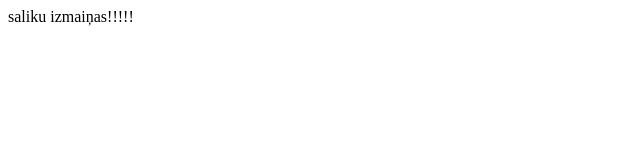
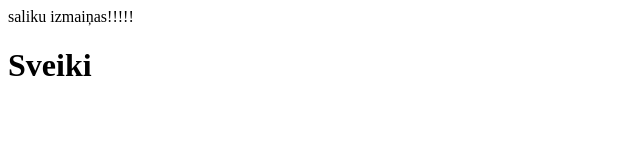
Before and after one commit to vairis/prog2_caune_md1, a plain HTML site: page index.html in a window 1280 px wide. Shown: the whole page, without its empty margins (0-640 px from the left). Drawn offline with Linux system fonts and the light colour scheme.

Commit message:
Pievienots virsraksts
PV

```diff
--- a/index.html
+++ b/index.html
@@ -1,5 +1,5 @@
 <html>
 
 saliku izmaiņas!!!!!
-
+<h1> Sveiki</h1>
 </html>
```
